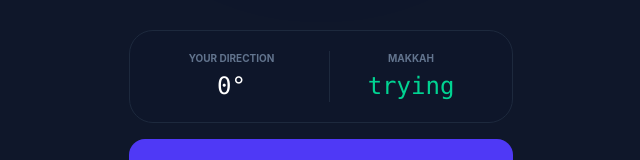
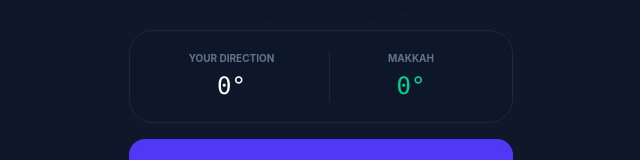
Before and after one commit to faris-dm/prayerBot, a React (Vite) app in the folder client/: page / in a window 1280 px wide. Shown: the part 557-717 px from the top of the page, without its empty margins (319-959 px from the left). Built offline with nearby package versions, Linux system fonts and the light colour scheme.

Commit message:
feat:renamed the waiting mesage of the dgree of makka

```diff
--- a/client/src/App.jsx
+++ b/client/src/App.jsx
@@ -153,7 +153,7 @@
               Makkah
             </p>
             <p className="text-2xl font-mono text-emerald-400">
-              {qiblaDir !== 0 ? `${Math.round(qiblaDir)}°` : "trying"}
+              {qiblaDir !== 0 ? `${Math.round(qiblaDir)}°` : "0°"}
             </p>
           </div>
         </div>
```
